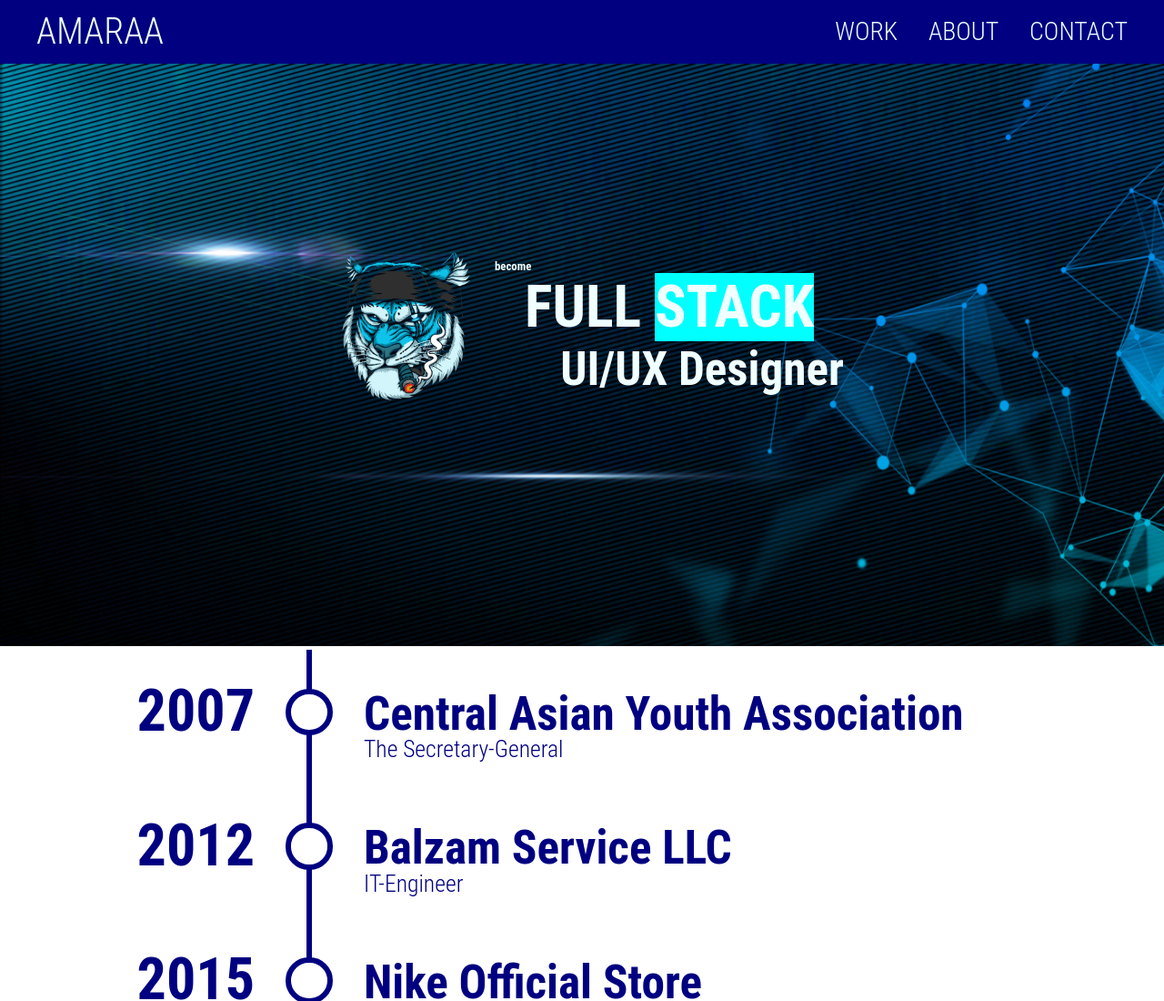
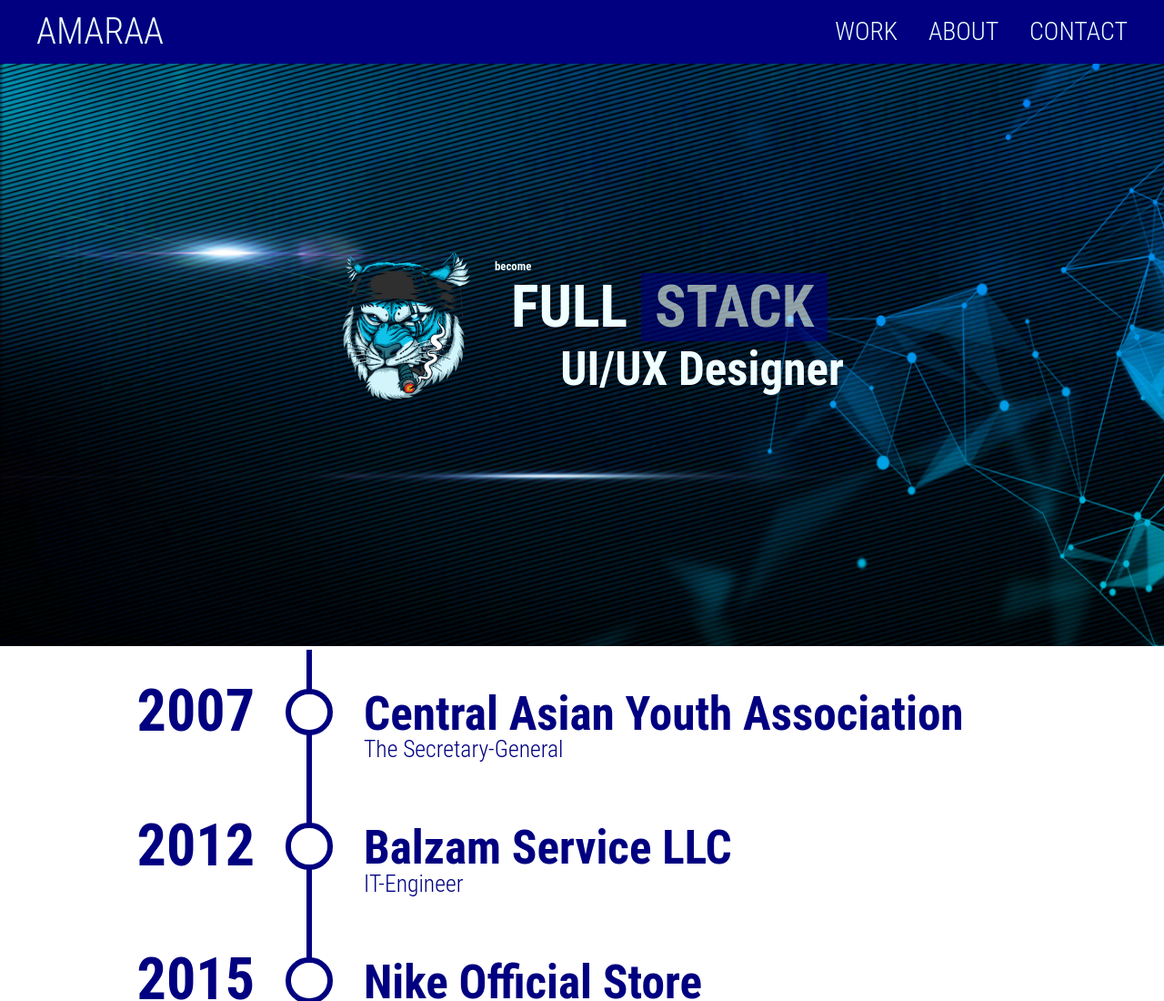
Before and after one commit to AmarsaikhanBE/aboutme, a plain HTML site: page Project/index.html in a window 1280 px wide. Shown: the top 1100 px of the page at 91% size. Drawn offline with Linux system fonts and the light colour scheme.

Commit message:
bg-blue edited
bg-color: navy
opacity 60%

```diff
--- a/Project/style.css
+++ b/Project/style.css
@@ -174,7 +174,9 @@ img {
 
 .bg-blue {
     color: azure;
-    background-color: aqua;
+    background-color: navy;
+    padding: 0 15px;
+    opacity: .6;
 }
 
 footer {
```
Also changed, not shown: 1 other file.
